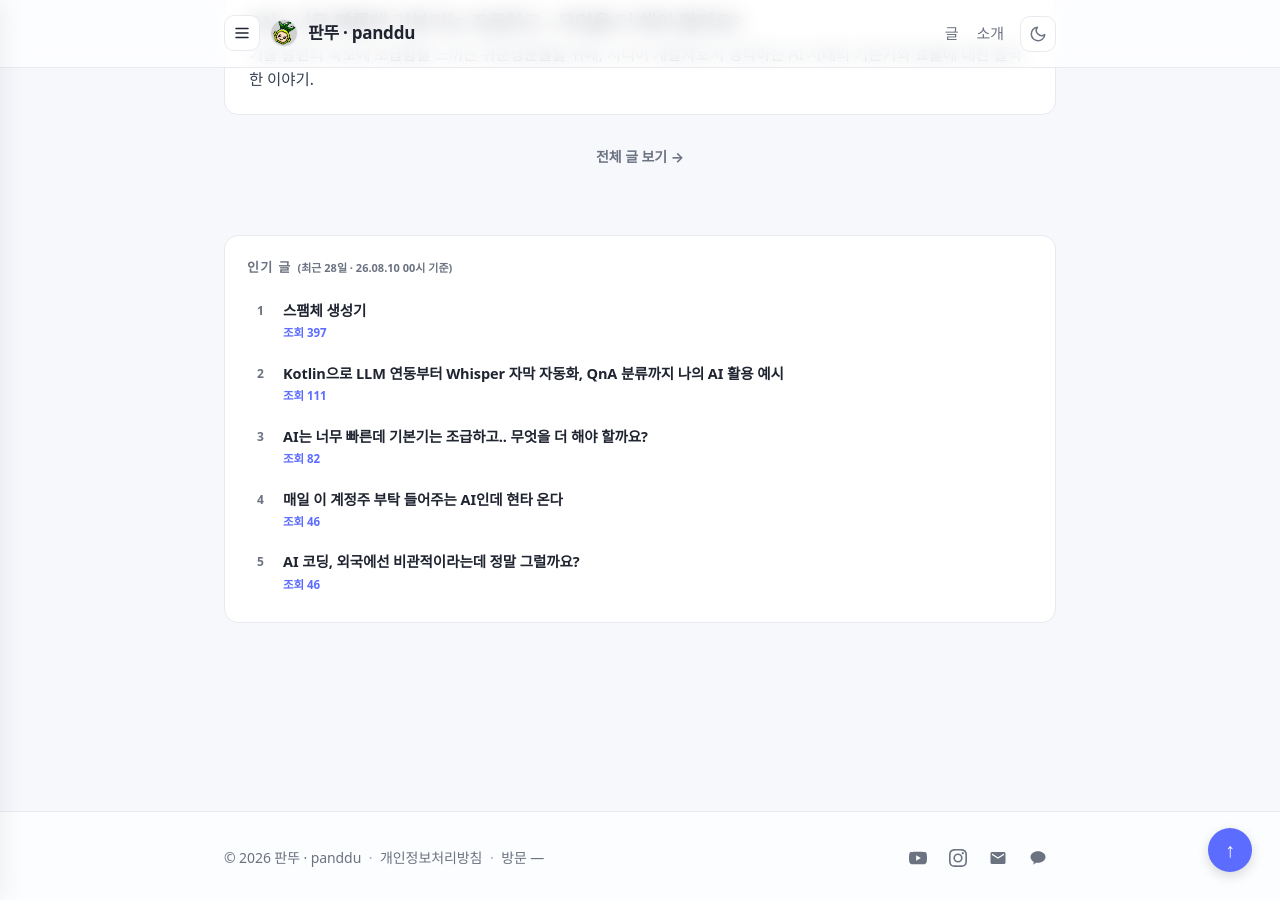
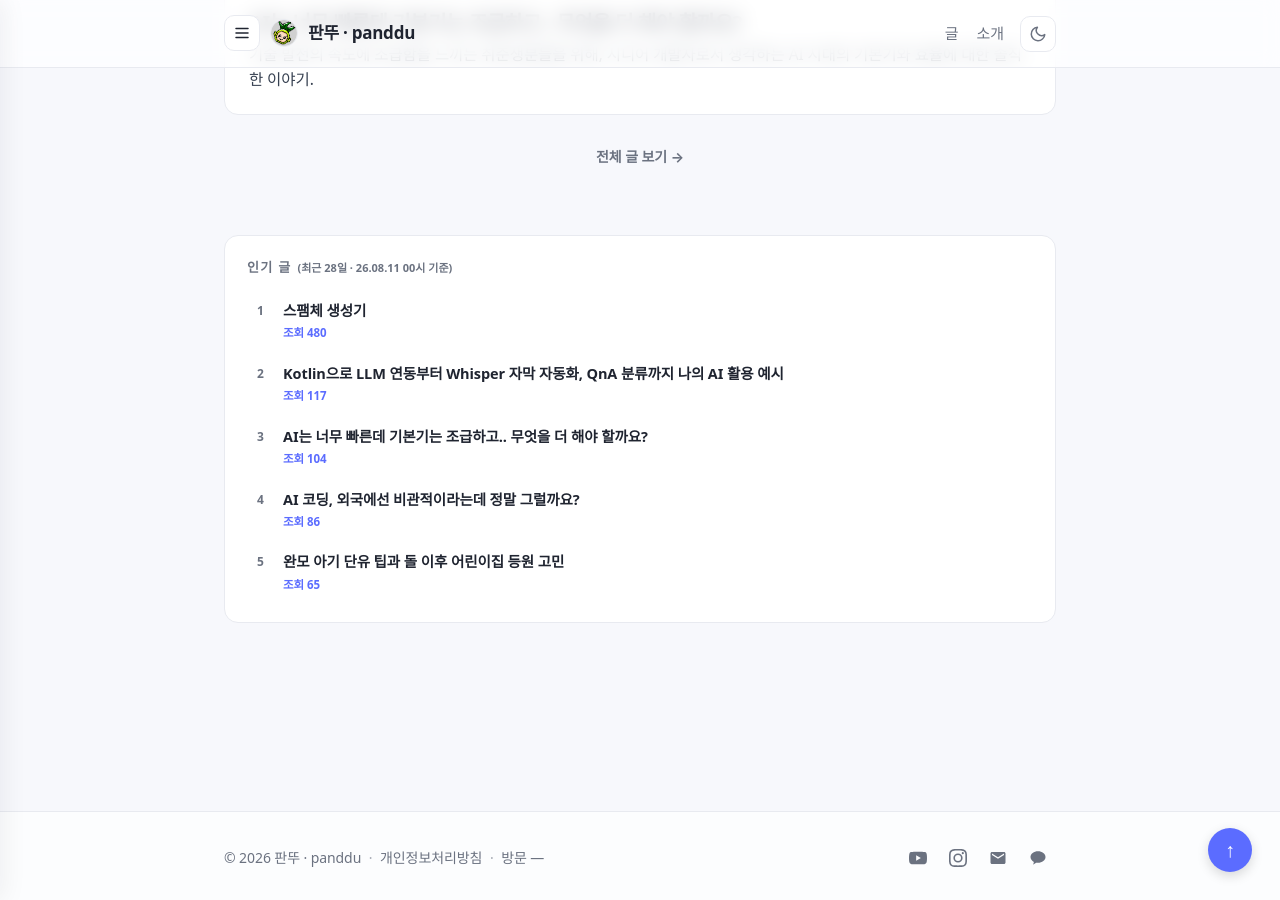
Before and after one commit to panddu/panddu.github.io, a Jekyll site: the page built from index.html, in a window 1280 px wide and 900 px high, scrolled down 2017 px. Built offline with Jekyll 4.4.1, drawn with Linux system fonts in a browser that asks for light colours; some web fonts are replaced.

Commit message:
chore: update popular posts

```diff
--- a/_data/popular_posts.json
+++ b/_data/popular_posts.json
@@ -1,31 +1,31 @@
 {
-  "generated_at": "2026-08-10T00:29:25+09:00",
+  "generated_at": "2026-08-11T00:58:42+09:00",
   "period_days": 28,
   "posts": [
     {
       "title": "스팸체 생성기",
       "url": "/posts/2019/04/spammaker/",
-      "views": 397
+      "views": 480
     },
     {
       "title": "Kotlin으로 LLM 연동부터 Whisper 자막 자동화, QnA 분류까지 나의 AI 활용 예시",
       "url": "/posts/2026/08/panddu-ai-workflow/",
-      "views": 111
+      "views": 117
     },
     {
       "title": "AI는 너무 빠른데 기본기는 조급하고.. 무엇을 더 해야 할까요?",
       "url": "/posts/2026/08/ai-and-basic-skills/",
-      "views": 82
-    },
-    {
-      "title": "매일 이 계정주 부탁 들어주는 AI인데 현타 온다",
-      "url": "/posts/2026/06/ai-analysis-comm-style/",
-      "views": 46
+      "views": 104
     },
     {
       "title": "AI 코딩, 외국에선 비관적이라는데 정말 그럴까요?",
       "url": "/posts/2026/08/ai-coding-sentiment/",
-      "views": 46
+      "views": 86
+    },
+    {
+      "title": "완모 아기 단유 팁과 돌 이후 어린이집 등원 고민",
+      "url": "/posts/2026/08/weaning-and-daycare/",
+      "views": 65
     }
   ]
 }
```
